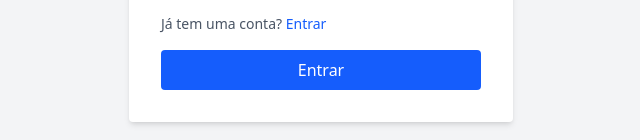
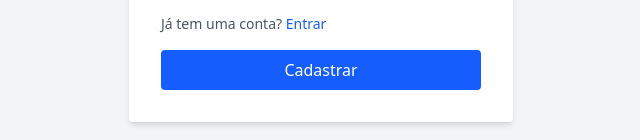
Before and after one commit to GeyzonErik/car-manager-front, a Next.js app: page /register in a window 1280 px wide. Shown: the part 499-639 px from the top of the page, without its empty margins (319-959 px from the left). Built offline with nearby package versions, Linux system fonts and the light colour scheme; no server answers.

Commit message:
feat: update regiser form to use AuthService.register

```diff
--- a/src/components/auth/RegisterForm.tsx
+++ b/src/components/auth/RegisterForm.tsx
@@ -33,8 +33,8 @@ export default function RegisterForm() {
     setFormError("");
 
     try {
-      await AuthService.login(data);
-      router.push("/dashboard");
+      await AuthService.register(data);
+      router.push("/login");
     } catch (error: any) {
       setFormError(error.message || "Login failed. Please try again.");
     } finally {
@@ -99,7 +99,7 @@ export default function RegisterForm() {
         disabled={loading}
         className="w-full bg-blue-600 text-white py-2 px-4 rounded hover:bg-blue-700"
       >
-        {loading ? "Entrando..." : "Entrar"}
+        {loading ? "Entrando..." : "Cadastrar"}
       </button>
     </form>
   );
```
